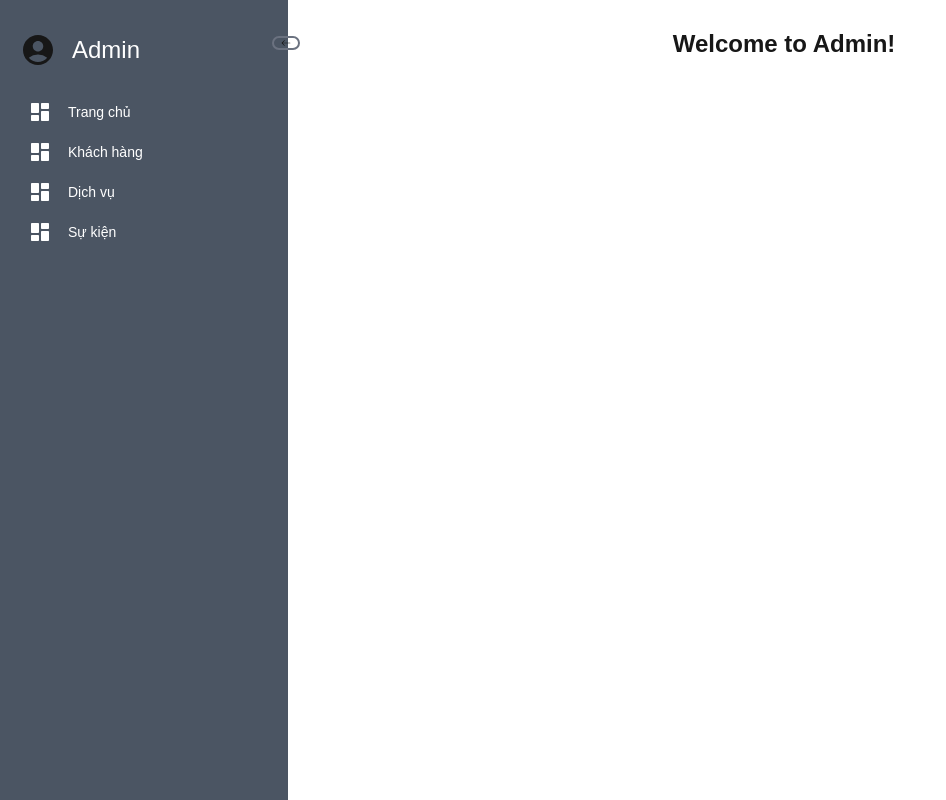
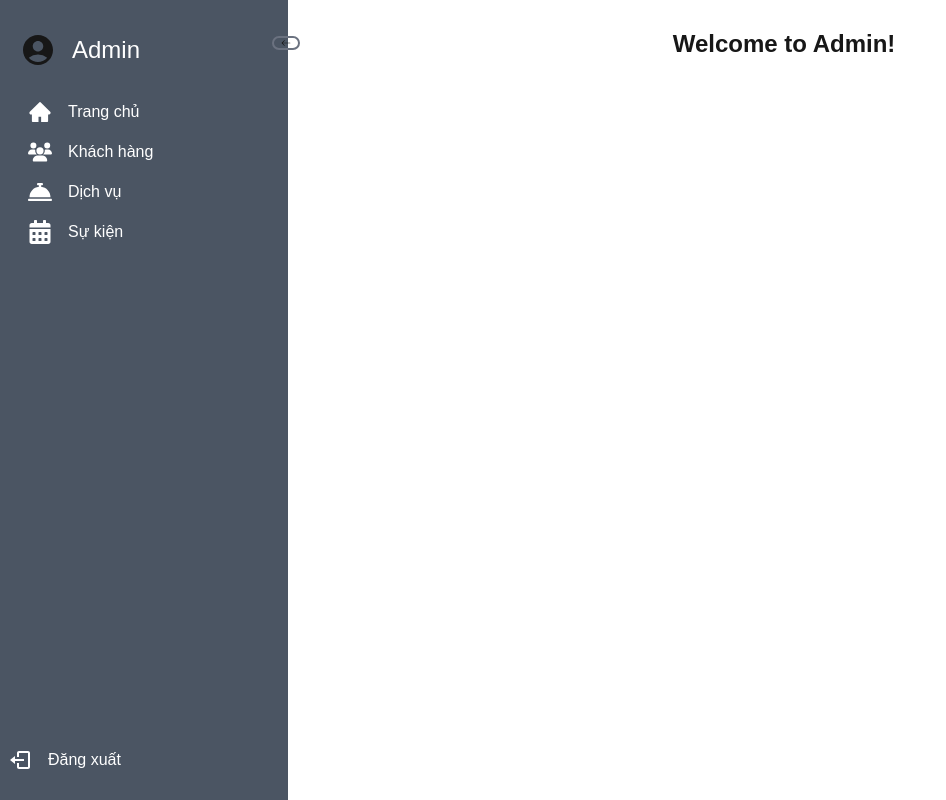
Before and after one commit to Thuyvan31803/Project, a Next.js app: page /admin in a window 1280 px wide. Shown: the whole page, without its empty margins (0-946 px from the left). Built offline with nearby package versions, Linux system fonts and the light colour scheme; what tw-elements would draw is missing.

Commit message:
Update page.tsx

```diff
--- a/app/admin/page.tsx
+++ b/app/admin/page.tsx
@@ -1,19 +1,31 @@
 "use client";
 import React, { useState } from 'react';
+import { useRouter } from 'next/navigation';
 import { BsArrowLeft } from "react-icons/bs";
 import { MdAccountCircle } from "react-icons/md";
-import { RiDashboardFill } from "react-icons/ri";
+import { AiFillHome } from "react-icons/ai";
+import { FaCalendarAlt } from "react-icons/fa";
+import { FaBellConcierge } from "react-icons/fa6";
+import { FaUsers } from "react-icons/fa6";
+import { BiLogOut } from "react-icons/bi";
 import './admin.css';
 
-
 const Admin = () => {
+    const router = useRouter();
     const[open, setOpen] = useState(true);
     const Menus = [
-        {title:"Trang chủ", src:"/admin"},
-        {title:"Khách hàng", src:"/components/Khachhang/Khachhang.html"},
-        {title:"Dịch vụ", src:"/components/Dichvu/Dichvu.html"},
-        {title:"Sự kiện", src:"/components/Sukien/Sukien.html"},
-    ]
+        {title:"Trang chủ", src:"/admin", icon: <AiFillHome />},
+        {title:"Khách hàng", src:"/components/Khachhang/Khachhang.html", icon: <FaUsers />},
+        {title:"Dịch vụ", src:"/components/Dichvu/Dichvu.html", icon: <FaBellConcierge />},
+        {title:"Sự kiện", src:"/components/Sukien/Sukien.html", icon: <FaCalendarAlt />},
+    ];
+    const handleLogout = () => {
+        // Hiển thị hộp thoại xác nhận
+        const confirmLogout = window.confirm("Bạn có chắc chắn muốn đăng xuất?");
+        if (confirmLogout) {
+            router.push('/'); // Điều hướng về trang đăng nhập
+        }
+    };
     return (
         <div className='flex'>
             <div className={`${open ? "w-72" : "w-17"} duration-300 h-screen p-5 pt-8 bg-[#4b5563] relative`}>
@@ -29,12 +41,19 @@ const Admin = () => {
                 {Menus.map((menu, index)=>(
                     <li key={index} className='text-white text-sm flex items-center gap-x-4
                     cursor-pointer p-2 hover:bg-gray-500 rounded-md'>
-                        <RiDashboardFill className='text-2xl'/>
-                        <a className={`${!open && "hidden"} origin-left duration-200 text-sm`}
+                        <span className="text-2xl">{menu.icon}</span>
+                        <a className={`${!open && "hidden"} origin-left duration-200 text-base`}
                         href={menu.src}>{menu.title}</a>
                     </li>
                 ))}
                </ul>
+            </div>
+            {/*Đăng xuất*/}
+            <div className={`absolute bottom-5 w-64 ${open ? "p-2" : "p-7"}
+            flex items-center gap-x-4 text-white hover:bg-gray-500 cursor-pointer rounded-md`}
+            onClick={handleLogout}>
+                <span className="text-2xl"><BiLogOut /></span>
+                <span className={`${!open && "hidden"} origin-left duration-200 text-base`}>Đăng xuất</span>
             </div>
             <div className='p-7 text-2xl font-semibold flex-1 h-screen'>
                 <h2 className='text-center'>Welcome to Admin!</h2>
```
